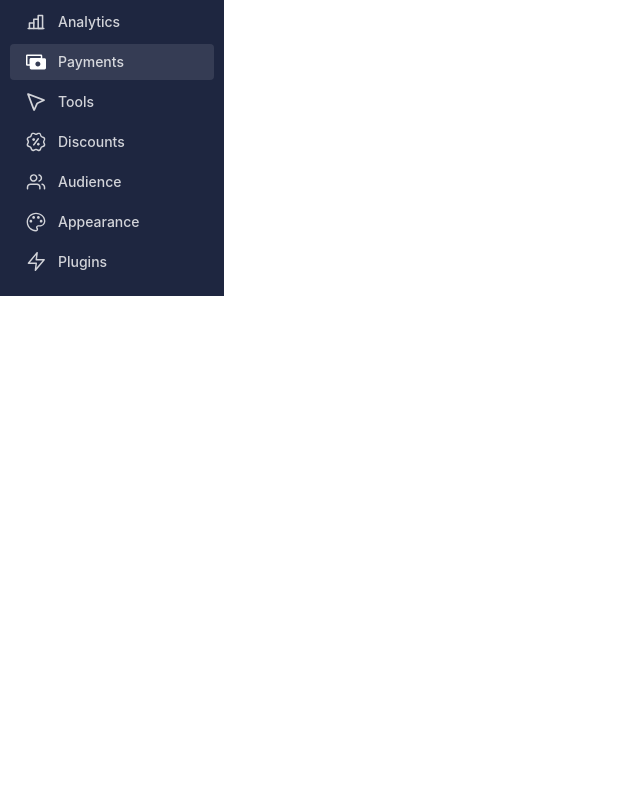
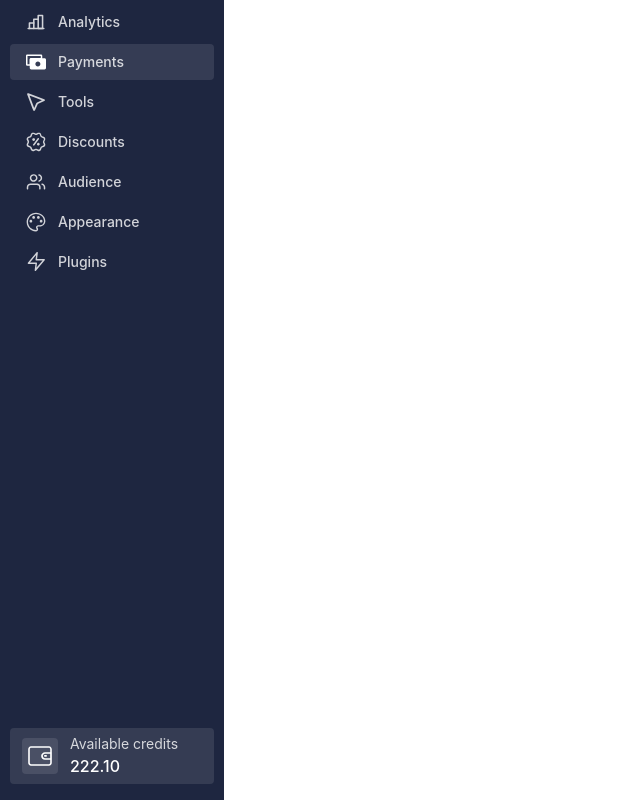
Before and after one commit to WadadParker/dukaan-challenge, a React (Vite) app: page / in a window 1280 px wide. Shown: the part 280-1080 px from the top of the page, without its empty margins (0-640 px from the left). Before the commit the page ends 800 px from the top, so only its background shows below. Built offline with nearby package versions, Linux system fonts and the light colour scheme.

Commit message:
feat: sidebar

```diff
--- a/src/App.jsx
+++ b/src/App.jsx
@@ -5,7 +5,7 @@
 
   return (
 
-      <div className=" h-fit">
+      <div className=" h-[1080px]">
         <Sidebar />
     </div>
 
--- a/src/components/Sidebar.jsx
+++ b/src/components/Sidebar.jsx
@@ -17,12 +17,32 @@
     )
 }
 
+const AvailbleCredits=()=>
+{
+    return (
+        <section className=' py-1.5 px-3 bg-background rounded flex items-center space-x-3'>
+            <aside className='p-1.5 bg-white/10 rounded h-fit'>
+                <svg width="24" height="24" viewBox="0 0 24 24" fill="none" xmlns="http://www.w3.org/2000/svg">
+                    <path fill-rule="evenodd" clip-rule="evenodd" d="M3.0002 3.79727C2.42343 3.79727 1.8002 4.35527 1.8002 5.24727V18.7473C1.8002 19.6393 2.42343 20.1973 3.0002 20.1973H21.0002C21.577 20.1973 22.2002 19.6393 22.2002 18.7473V15.8473H17.0003C14.874 15.8473 13.1503 14.1236 13.1503 11.9973C13.1503 9.87097 14.874 8.14727 17.0003 8.14727H22.2002V5.24727C22.2002 4.35527 21.577 3.79727 21.0002 3.79727H3.0002ZM23.8002 8.14727V5.24727C23.8002 3.65398 22.6326 2.19727 21.0002 2.19727H3.0002C1.36782 2.19727 0.200195 3.65398 0.200195 5.24727V18.7473C0.200195 20.3405 1.36782 21.7973 3.0002 21.7973H21.0002C22.6326 21.7973 23.8002 20.3405 23.8002 18.7473V15.8473H23.8503V8.14727H23.8002ZM16.0002 11.9473C16.0002 11.4778 16.3808 11.0973 16.8502 11.0973H18.1502C18.6197 11.0973 19.0002 11.4778 19.0002 11.9473C19.0002 12.4167 18.6197 12.7973 18.1502 12.7973H16.8502C16.3808 12.7973 16.0002 12.4167 16.0002 11.9473ZM14.8503 11.9973C14.8503 10.8099 15.8129 9.84727 17.0003 9.84727H22.1503V14.1473H17.0003C15.8129 14.1473 14.8503 13.1847 14.8503 11.9973Z" fill="white"/>
+                </svg>
+
+            </aside>
+
+            <aside className='grow'>
+                <p className='text-white/80 text-sm'>Available credits</p>
+                <b className='font-medium text-white'>222.10</b>
+            </aside>
+
+        </section>
+    )
+}
+
 const Sidebar = () => {
   return (
-    <div className=' w-56 bg-primary h-fit px-2.5 py-4'>
+    <div className=' w-56 bg-primary h-full px-2.5 py-4 flex flex-col'>
 
         <ProfileHeader />
-        <ul className='space-y-1 mt-6'>
+        <ul className='space-y-1 mt-6 grow'>
             <li className='flex justify-start items- space-x-3 px-4 py-2'>
                 <svg width="20" height="20" viewBox="0 0 20 20" fill="none" xmlns="http://www.w3.org/2000/svg">
                     <g opacity="0.8">
@@ -173,7 +193,7 @@
                 <h1 className='text-white/80 text-sm font-medium'>Plugins</h1>
             </li>
         </ul>
-
+        <AvailbleCredits />
     </div>
   )
 }
--- a/tailwind.config.js
+++ b/tailwind.config.js
@@ -7,7 +7,8 @@
   theme: {
     extend: {
       colors:{
-        "primary":"#1E2640"
+        "primary":"#1E2640",
+        "background":"#353C53"
       }
     },
   },
```
